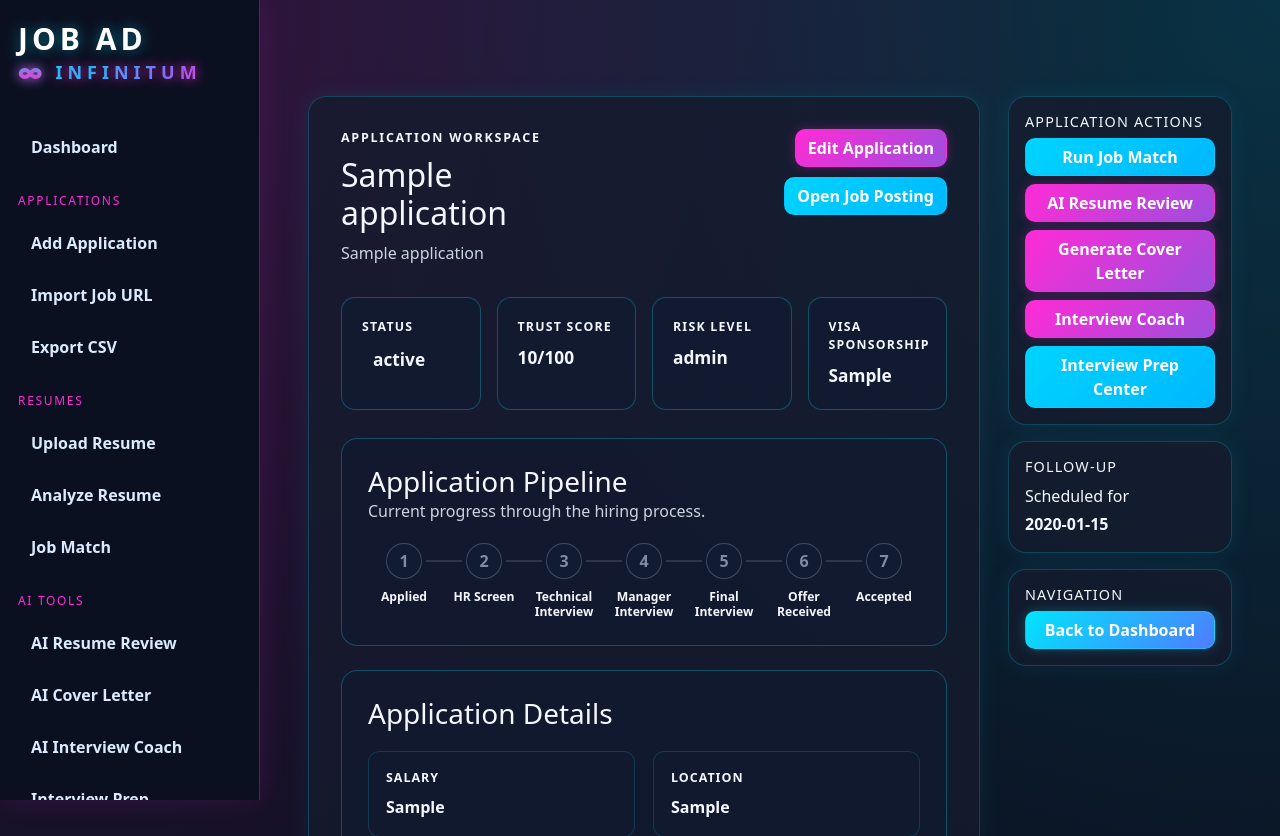
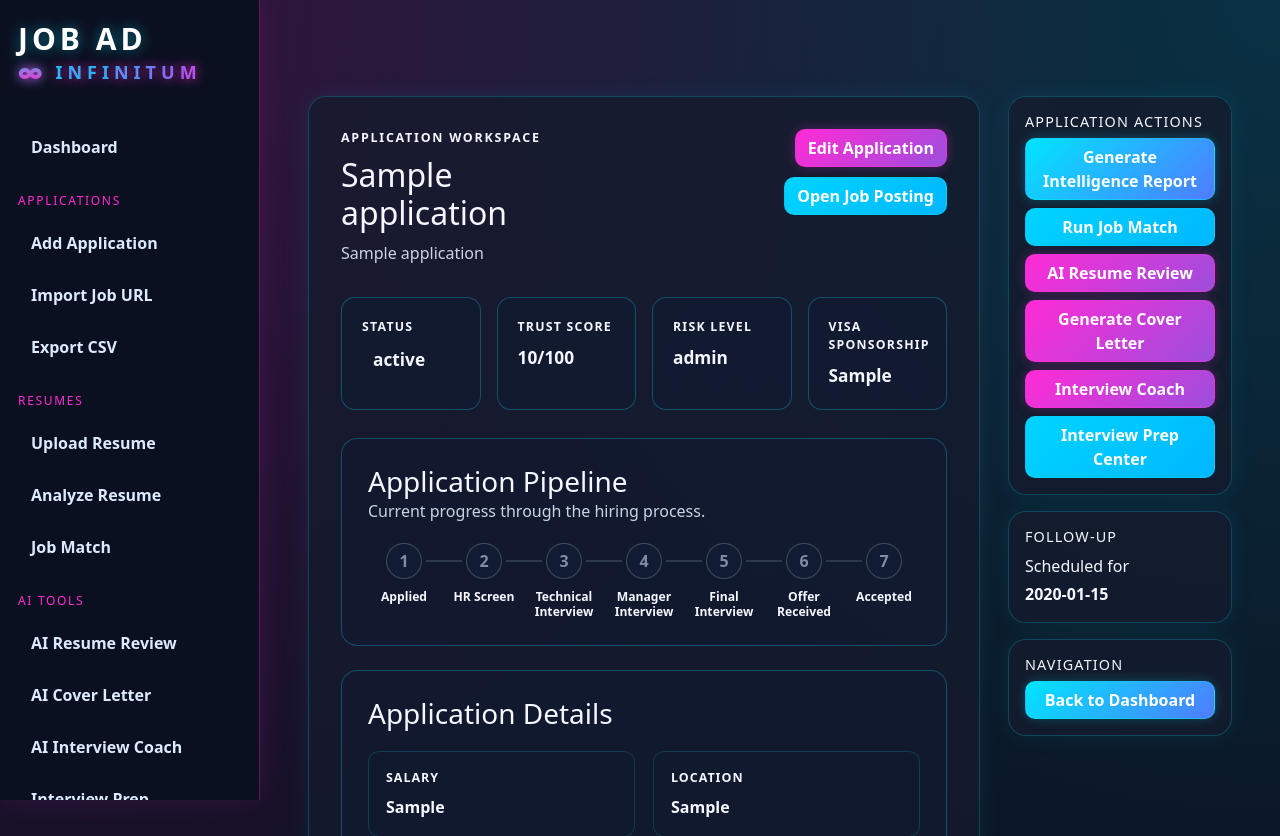
Before and after one commit to OloaneShark/get-a-job, a Flask app: page /applications/1 in a window 1280 px wide. Shown: the top 836 px of the page. Run offline with Flask 3, Linux system fonts and the light colour scheme; a user stored in the database is signed in; tables that the repository leaves empty hold one stand-in row (values such as "Sample post"); parts of the project's set-up code (start-up, migrations or seed data) failed here and were passed over; some libraries are stand-ins or nearby versions.

Commit message:
Add application intelligence summary and reporting

```diff
--- a/app.py
+++ b/app.py
@@ -524,6 +524,153 @@
     return response
 
 
+@app.route("/applications/<int:application_id>/intelligence-report", methods=["POST"])
+@login_required
+def generate_application_intelligence_report(application_id):
+    application = JobApplication.query.get_or_404(application_id)
+
+    if application.user_id != current_user.id:
+        flash(
+            "You are not authorized to generate this report.",
+            "danger"
+        )
+        return redirect(url_for("dashboard"))
+
+    latest_resume = get_latest_resume_for_user(current_user.id)
+
+    related_reports = (
+        AIReport.query
+        .filter_by(user_id=current_user.id)
+        .filter(
+            db.and_(
+                AIReport.company.ilike(application.company_name),
+                AIReport.position.ilike(application.position_title)
+            )
+        )
+        .order_by(AIReport.created_at.desc())
+        .all()
+    )
+
+    report_types = {
+        report.report_type
+        for report in related_reports
+    }
+
+    readiness_items = {
+        "Resume uploaded": bool(
+            latest_resume and latest_resume.extracted_text
+        ),
+        "Job description saved": bool(
+            application.job_description
+            and application.job_description.strip()
+        ),
+        "Job match completed": "job_match" in report_types,
+        "Resume review completed": "resume_review" in report_types,
+        "Cover letter generated": "cover_letter" in report_types,
+        "Interview guide generated": "interview_coach" in report_types,
+        "Company intelligence generated": (
+            application.company_intelligence is not None
+        )
+    }
+
+    completed = sum(readiness_items.values())
+    total = len(readiness_items)
+
+    readiness_percent = (
+        round(completed / total * 100)
+        if total
+        else 0
+    )
+
+    completed_lines = [
+        f"- {label}"
+        for label, done in readiness_items.items()
+        if done
+    ]
+
+    missing_lines = [
+        f"- {label}"
+        for label, done in readiness_items.items()
+        if not done
+    ]
+
+    report_content = (
+        "APPLICATION INTELLIGENCE REPORT\n\n"
+        f"Company: {application.company_name}\n"
+        f"Position: {application.position_title}\n"
+        f"Status: {application.status}\n"
+        f"Location: {application.location or 'Not provided'}\n"
+        f"Salary: {application.salary or 'Not provided'}\n"
+        f"Visa Sponsorship: "
+        f"{application.visa_sponsorship or 'Unknown'}\n"
+        f"Trust Score: {application.legitimacy_score}/100\n"
+        f"Risk Level: {application.risk_level or 'Unknown'}\n"
+        f"Application Readiness: {readiness_percent}%\n\n"
+        "Completed Preparation:\n"
+        + (
+            "\n".join(completed_lines)
+            if completed_lines
+            else "- None"
+        )
+        + "\n\nRemaining Preparation:\n"
+        + (
+            "\n".join(missing_lines)
+            if missing_lines
+            else "- Preparation complete"
+        )
+        + "\n\nRecommended Next Step:\n"
+    )
+
+    if not readiness_items["Resume uploaded"]:
+        report_content += "- Upload an active resume."
+    elif not readiness_items["Job description saved"]:
+        report_content += "- Save the complete job description."
+    elif not readiness_items["Job match completed"]:
+        report_content += "- Run a job match analysis."
+    elif not readiness_items["Resume review completed"]:
+        report_content += "- Generate a tailored resume review."
+    elif not readiness_items["Cover letter generated"]:
+        report_content += "- Generate a tailored cover letter."
+    elif not readiness_items["Interview guide generated"]:
+        report_content += "- Generate an interview guide."
+    elif not readiness_items["Company intelligence generated"]:
+        report_content += "- Generate company intelligence."
+    else:
+        report_content += (
+            "- Review all reports and prepare for follow-up."
+        )
+
+    report = AIReport(
+        user_id=current_user.id,
+        report_type="application_intelligence",
+        company=application.company_name,
+        position=application.position_title,
+        content=report_content
+    )
+
+    db.session.add(report)
+    db.session.commit()
+
+    log_action(
+        current_user.id,
+        f"Generated application intelligence report for "
+        f"{application.company_name} - "
+        f"{application.position_title}"
+    )
+
+    flash(
+        "Application intelligence report generated.",
+        "success"
+    )
+
+    return redirect(
+        url_for(
+            "view_ai_report",
+            report_id=report.id
+        )
+    )
+
+
 @app.route("/resumes/upload", methods=["GET", "POST"])
 @login_required
 def upload_resume():
--- a/templates/ai_reports.html
+++ b/templates/ai_reports.html
@@ -110,6 +110,8 @@
                                             Resume Review
                                         {% elif report.report_type == "resume_analysis" %}
                                             Resume Analysis
+                                        {% elif report.report_type == "application_intelligence" %}
+                                            Application Intelligence
                                         {% elif report.report_type == "cover_letter" %}
                                             Cover Letter
                                         {% elif report.report_type == "job_match" %}
--- a/templates/application_detail.html
+++ b/templates/application_detail.html
@@ -658,6 +658,28 @@
 
                 <h5>Application Actions</h5>
 
+                <form
+                    method="POST"
+                    action="{{ url_for(
+                        'generate_application_intelligence_report',
+                        application_id=application.id
+                    ) }}"
+                    class="mb-2"
+                >
+                    <input
+                        type="hidden"
+                        name="csrf_token"
+                        value="{{ csrf_token() }}"
+                    >
+
+                    <button
+                        type="submit"
+                        class="btn btn-primary w-100"
+                    >
+                        Generate Intelligence Report
+                    </button>
+                </form>
+
                 <a
                     href="{{ url_for('job_match', application_id=application.id) }}"
                     class="btn btn-info w-100 mb-2"
```
Also changed, not shown: templates/view_ai_report.html (+10 -0 lines).
